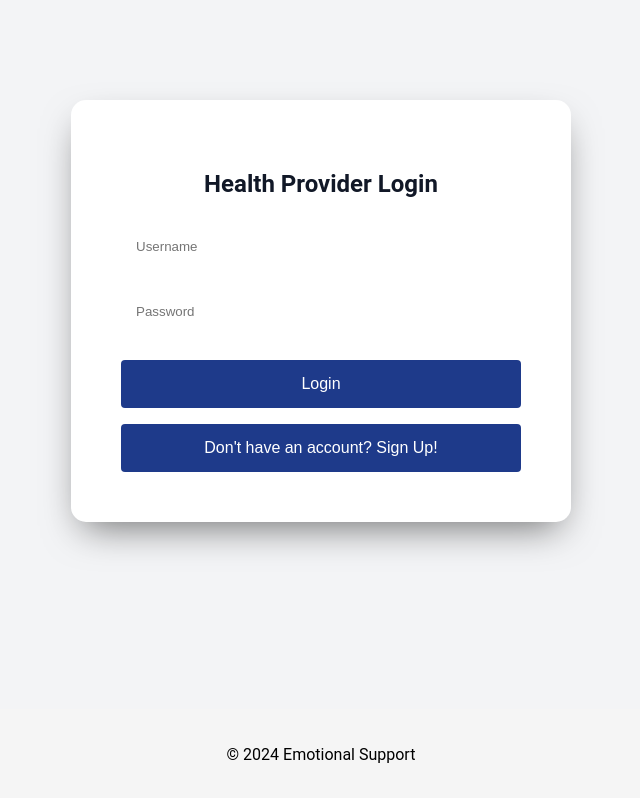
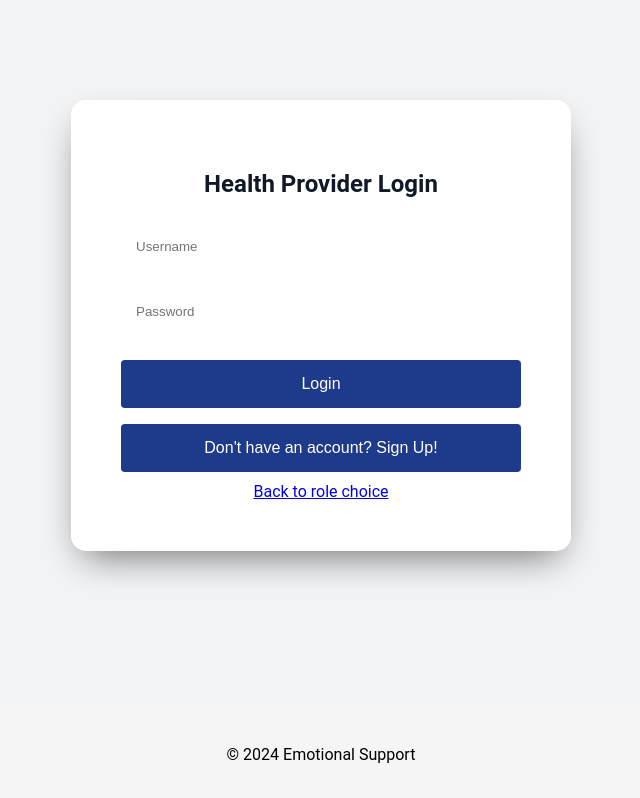
Before and after one commit to shirokov-kirill/Emotional-Support-Capstone, a React (Create React App) app in the folder app-web-frontend/: page /hprovider in a window 1280 px wide. Shown: the top 798 px of the page, without its empty margins (319-959 px from the left). Built offline with nearby package versions, Linux system fonts and the light colour scheme.

Commit message:
Fix comments

```diff
--- a/app-web-frontend/src/Home/HealthProviderHome.js
+++ b/app-web-frontend/src/Home/HealthProviderHome.js
@@ -4,6 +4,7 @@ import Header from '../header/Header';
 function HealthProviderHome() {
     return (
         <div className="App">
+            <Header/>
             <h2>Home Page for Health Provider</h2>
         </div>
     )
--- a/app-web-frontend/src/Login/HealthProviderLogin.js
+++ b/app-web-frontend/src/Login/HealthProviderLogin.js
@@ -1,6 +1,6 @@
 import React, { useState } from 'react';
 import './Login.css';
-import {useNavigate} from "react-router-dom";
+import {Link, useNavigate} from "react-router-dom";
 import axios from "axios";
 
 function Footer() {
@@ -119,10 +119,11 @@ function HealthProviderLogin() {
                     <button className="switch-form-button" onClick={() => setIsLogin(false)}>Don't have an account? Sign
                         Up!
                     </button>
+                    <Link to='/' style={{ textDecoration: 'underline', marginTop: '10px' }}>Back to role choice</Link>
                 </div>
             ) : (
                 <div className="form-container">
-                    <h2>Doctor Sign Up</h2>
+                    <h2>Health Provider Sign Up</h2>
                     <form>
                         <input type="text" placeholder="Name" onChange={e => setName(e.target.value)}/>
                         <input type="text" placeholder="Surname" onChange={e => setSurname(e.target.value)}/>
@@ -175,6 +176,7 @@ function HealthProviderLogin() {
                         <button type="submit" onClick={onNewHealthProviderFormSubmit} disabled={!isFormValid()}>Sign Up</button>
                     </form>
                     <button className="switch-form-button" onClick={() => setIsLogin(true)}>Back to Login</button>
+                    <Link to='/' style={{ textDecoration: 'underline', marginTop: '10px' }}>Back to role choice</Link>
                 </div>
             )}
             <Footer/>
```
